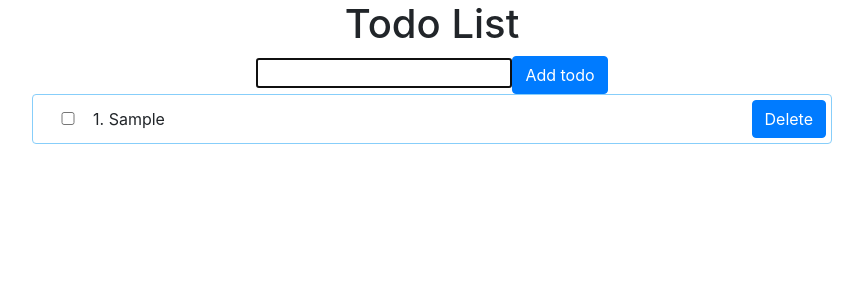
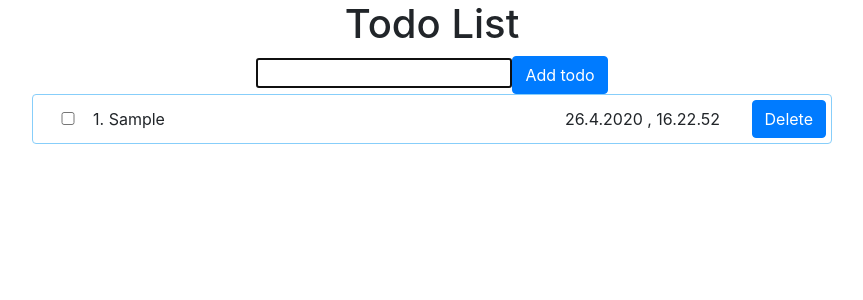
Before and after one commit to romantymets/FirstReactApp, a React (Create React App) app: page / in a window 1280 px wide. Both pictures are taken after typing "Sample" into the empty fields and a click on the button "Add todo". Shown: the top 300 px of the page, without its empty margins (208-1071 px from the left). Built offline with nearby package versions, Linux system fonts and the light colour scheme.

Commit message:
add Date

```diff
--- a/src/components/Todo/TodoComponent.js
+++ b/src/components/Todo/TodoComponent.js
@@ -10,6 +10,7 @@ class Todo extends React.Component {
     this.state = {
       newInputText: "",
       todos: [],
+
     };
     this.inputRef = React.createRef();
   }
@@ -25,12 +26,14 @@ class Todo extends React.Component {
       todos: [...oldTodos, {
         id: oldTodos.length + 1,
         title: newInputText,
-        complited: false
+        complited: false,
+        date: new Date(),
       }]
     });
     this.inputRef.current.value = '';
     this.inputRef.current.focus();
   };
+
   onItemCheck = (id) => (e) => {
     const checket = e.target.checked;
     //1 знайти елемент масиву todo
--- a/src/components/TodoList/TodoList.css
+++ b/src/components/TodoList/TodoList.css
@@ -10,3 +10,6 @@
     padding: 5px;
     margin-bottom: 2px;
 }
+.date-conteiner{
+   margin-left: 400px;
+}
--- a/src/components/TodoList/TodoList.js
+++ b/src/components/TodoList/TodoList.js
@@ -7,7 +7,6 @@ class TodoList extends React.Component {
   };
 // todo:ТЕКСТ ЗАКРЕСЛЕНИЙ КОЛИ ЧЕКЕД ТЕКСТ ДИКОРЕЙШЕН
 //  КОЛИ ЧЕКЕД ТЕКСТ ДИКОРЕЙШЕН
-
   render() {
     const { todos, onItemCheck,onItemRemove } = this.props
     return (
@@ -20,7 +19,12 @@ class TodoList extends React.Component {
                             onChange={onItemCheck(todo.id)}
                      />
                   {todo.id}. {todo.title}
+                  <span className="date-conteiner">
+                {todo.date.getDate()}.{todo.date.getMonth() + 1}.
+                    {todo.date.getFullYear()}   ,    {todo.date.getHours()}.
+                    {todo.date.getMinutes()}.{todo.date.getSeconds()}
                 </span>
+                  </span>
               <button className="btn btn-primary" onClick={onItemRemove(todo.id)}> Delete</button>
             </li>)
           )}
```
